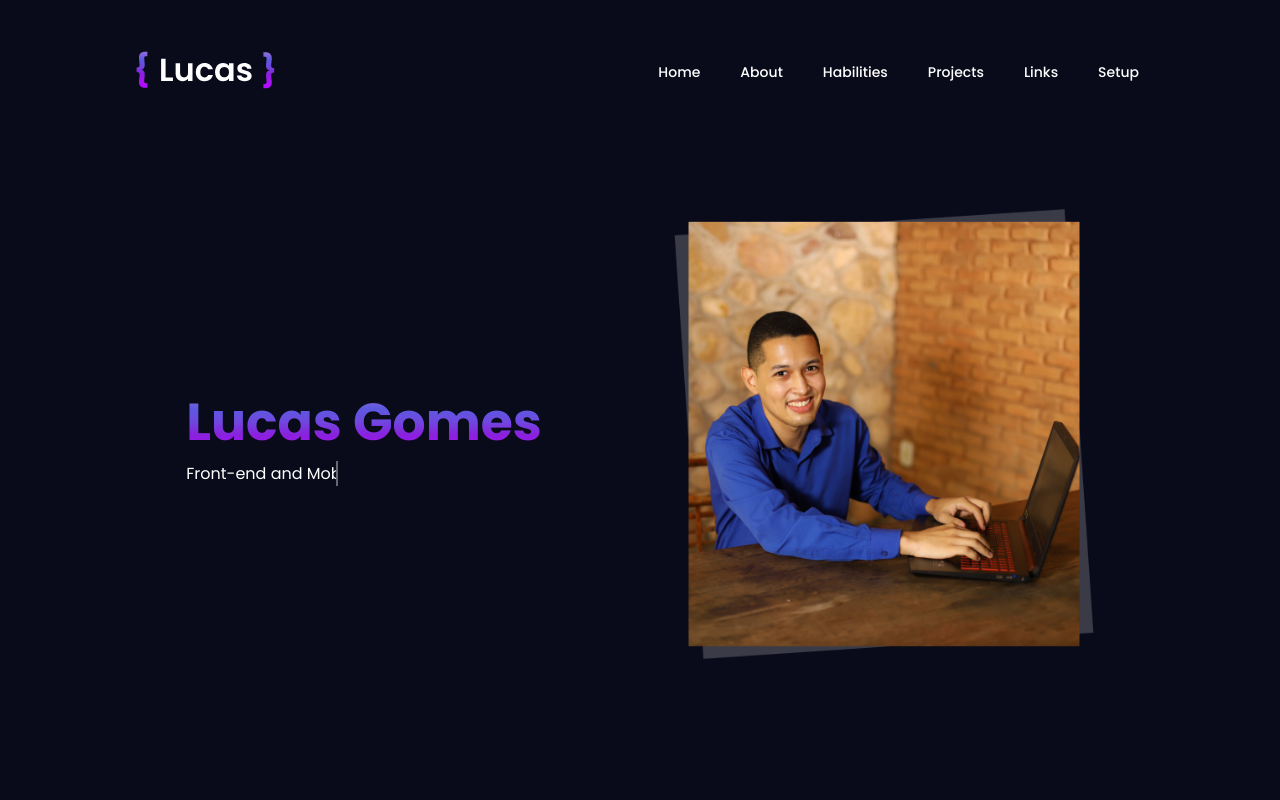
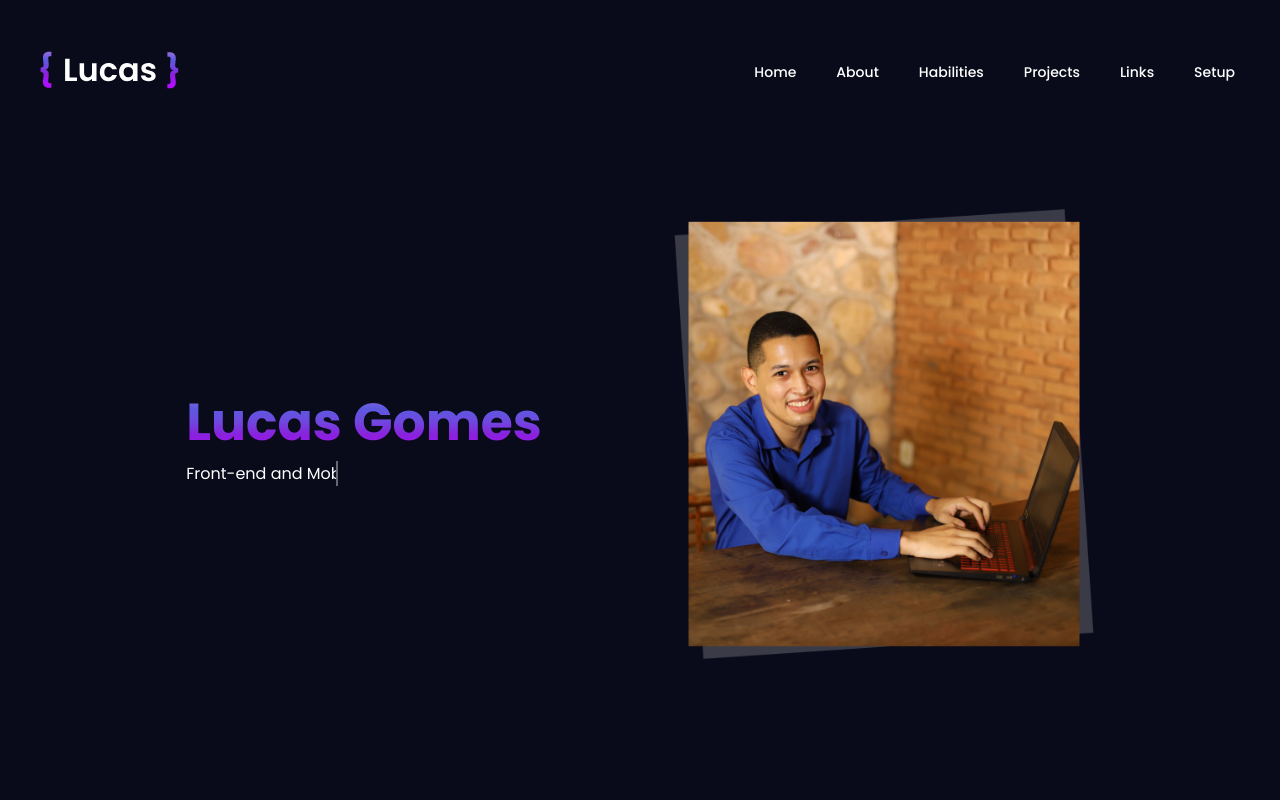
Before and after one commit to lucasgomesgp/profile, a Next.js app: page / in a window 1280 px wide. Shown: the top 800 px of the page. Built offline with nearby package versions, Linux system fonts and the light colour scheme.

Commit message:
fix: margins header corrections

```diff
--- a/styles/index.ts
+++ b/styles/index.ts
@@ -44,12 +44,15 @@ const Header = styled.header`
   width: 100%;
 
   @media screen and (min-width: 48rem) {
-    padding: 2.625rem 7.5625rem;
+    padding: 2.625rem 1.5625rem;
+  }
+  @media screen and (max-width: 48rem) {
+    padding: 1rem 2rem;
   }
 `;
 
 const Menu = styled.div`
-  display: none;
+  display: flex;
 
   a {
     color: #ffffff;
@@ -65,8 +68,8 @@ const Menu = styled.div`
     }
   }
 
-  @media screen and (min-width: 48rem) {
-    display: flex;
+  @media screen and (max-width: 48rem) {
+    display: none;
   }
 `;
 const Main = styled.main`
@@ -111,11 +114,11 @@ const SubText = styled.p`
   white-space: nowrap;
   animation: ${widthAlternate} 3.5s steps(40, end) 2 1s forwards,
     ${lightBorder} 250ms alternate infinite;
-  border-right: 2px solid #FFFFFF;
+  border-right: 2px solid #ffffff;
 `;
 
 const HamburgerMenu = styled.button`
-  display: flex;
+  display: none;
   flex-direction: column;
   gap: 0.5rem;
   height: 30px;
@@ -130,8 +133,8 @@ const HamburgerMenu = styled.button`
     height: 2px;
   }
 
-  @media screen and (min-width: 48rem) {
-    display: none;
+  @media screen and (max-width: 48rem) {
+    display: flex;
   }
 `;
 
```
